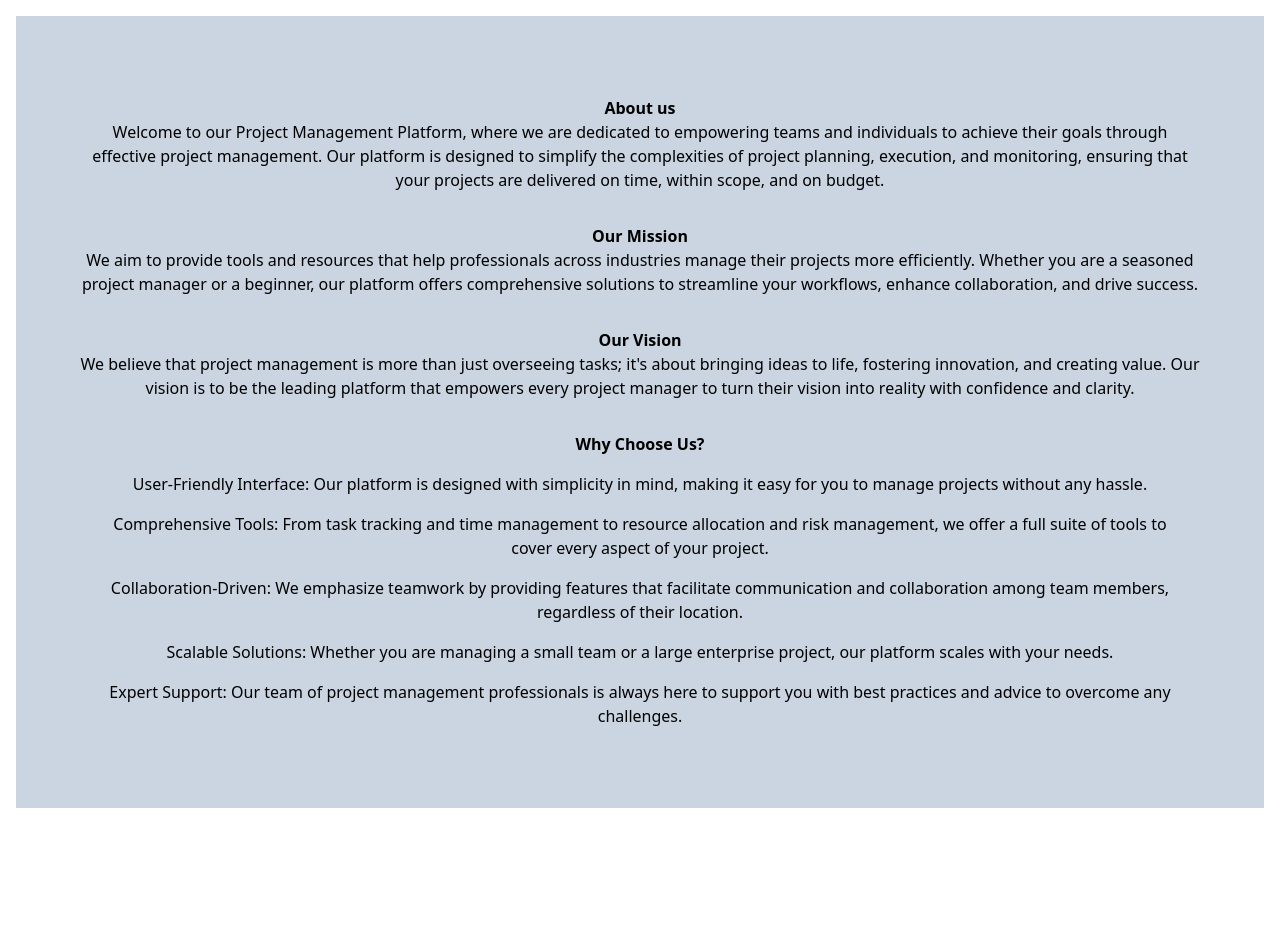
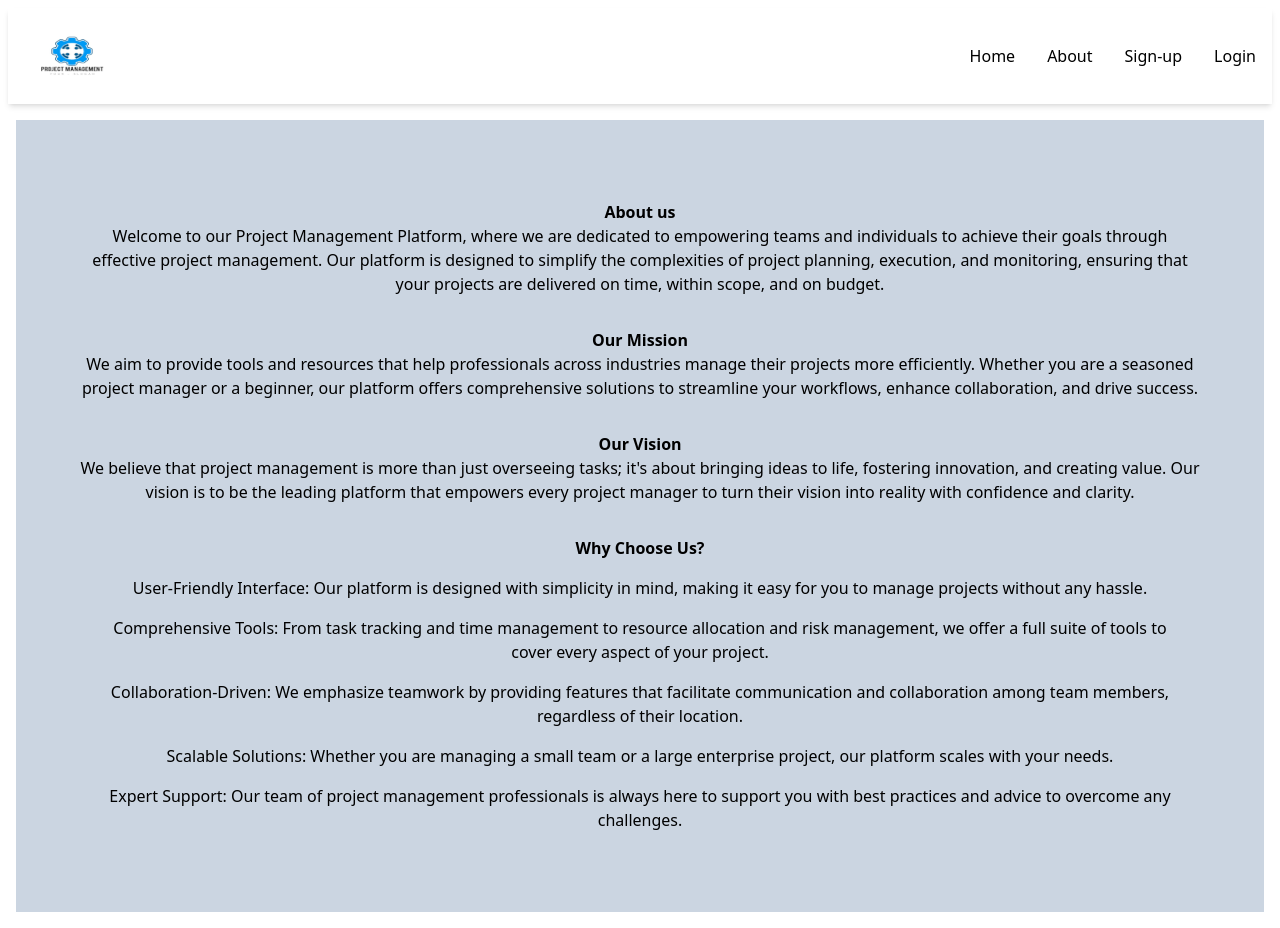
Before and after one commit to kiprotichabiud/Project-management, a React (Vite) app: page /about in a window 1280 px wide. Before the commit the page ends 824 px from the top, so only its background shows below. Built offline with nearby package versions, Linux system fonts and the light colour scheme.

Commit message:
modified landing page component

```diff
--- a/src/components/About.jsx
+++ b/src/components/About.jsx
@@ -1,9 +1,13 @@
 import React from 'react'
+import NavBar from './NavBar'
 
 
 const About = () => {
   return (
+    <div>
+    <NavBar />
     <div className=' text-center m-4 p-16 justify-center  bg-slate-300'>
+
         <h1 className=' font-bold mt-4'>About us</h1>
       <p>  Welcome to our Project Management Platform, where we are dedicated to empowering teams and individuals to achieve their goals through effective project management. Our platform is designed to simplify the complexities of project planning, execution, and monitoring, ensuring that your projects are delivered on time, within scope, and on budget.</p>
 
@@ -22,6 +26,7 @@ We believe that project management is more than just overseeing tasks; it's abou
 <h2 className='p-2'>Expert Support: Our team of project management professionals is always here to support you with best practices and advice to overcome any challenges.</h2>
 </p>
     </div>
+    </div>
   )
 }
 
--- a/src/components/LandingPage.jsx
+++ b/src/components/LandingPage.jsx
@@ -27,7 +27,7 @@ const LandingPage = () => {
     <div className="bg-gray-100 min-h-screen flex flex-col">
       <NavBar />
     <div className='bg-cover' style={{backgroundImage: "url('https://plus.unsplash.com/premium_photo-1706259481452-f857c96ceaca?w=500&auto=format&fit=crop&q=60&ixlib=rb-4.0.3&ixid=M3wxMjA3fDB8MHxzZWFyY2h8MXx8cHJvamVjdCUyMG1hbmFnZW1lbnR8ZW58MHx8MHx8fDA%3D')"}}>
-      <header className="bg-white shadow-md py-6 text-center mt-20">
+      <header className=" shadow-md py-6 text-center mt-20">
         <h1 className="text-4xl font-bold text-gray-900">Welcome to Our Service</h1>
         <p className="text-xl text-gray-600">Sign up today!</p>
       </header>
@@ -37,7 +37,7 @@ const LandingPage = () => {
         <div className="max-w-3xl mx-auto">
           <Slider {...settings}>
             {testimonials.map((testimonial, index) => (
-              <div key={index} className="bg-white p-6 rounded-lg shadow-lg">
+              <div key={index} className="bg-white opacity-80 p-6 rounded-lg shadow-lg">
                 <p className="text-lg text-gray-700 mb-4">"{testimonial.text}"</p>
                 <p className="text-md text-gray-900 font-semibold ">~ {testimonial.name}</p>
               </div>
--- a/src/components/ProjectPage.jsx
+++ b/src/components/ProjectPage.jsx
@@ -25,6 +25,7 @@ const ProjectPage = () => {
   };
 
   const handleLogout = () => {
+    navigate('/signup')
   };
 
   return (
```
